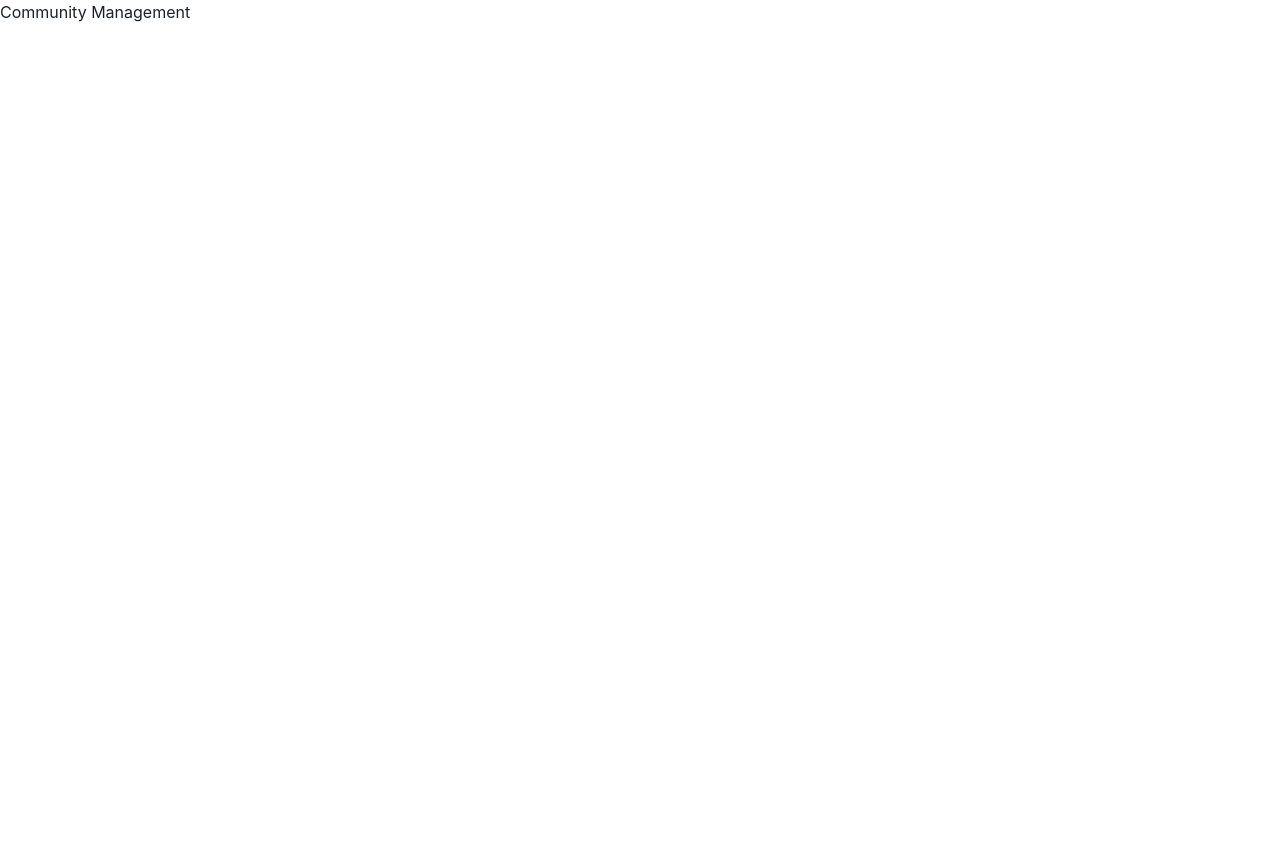
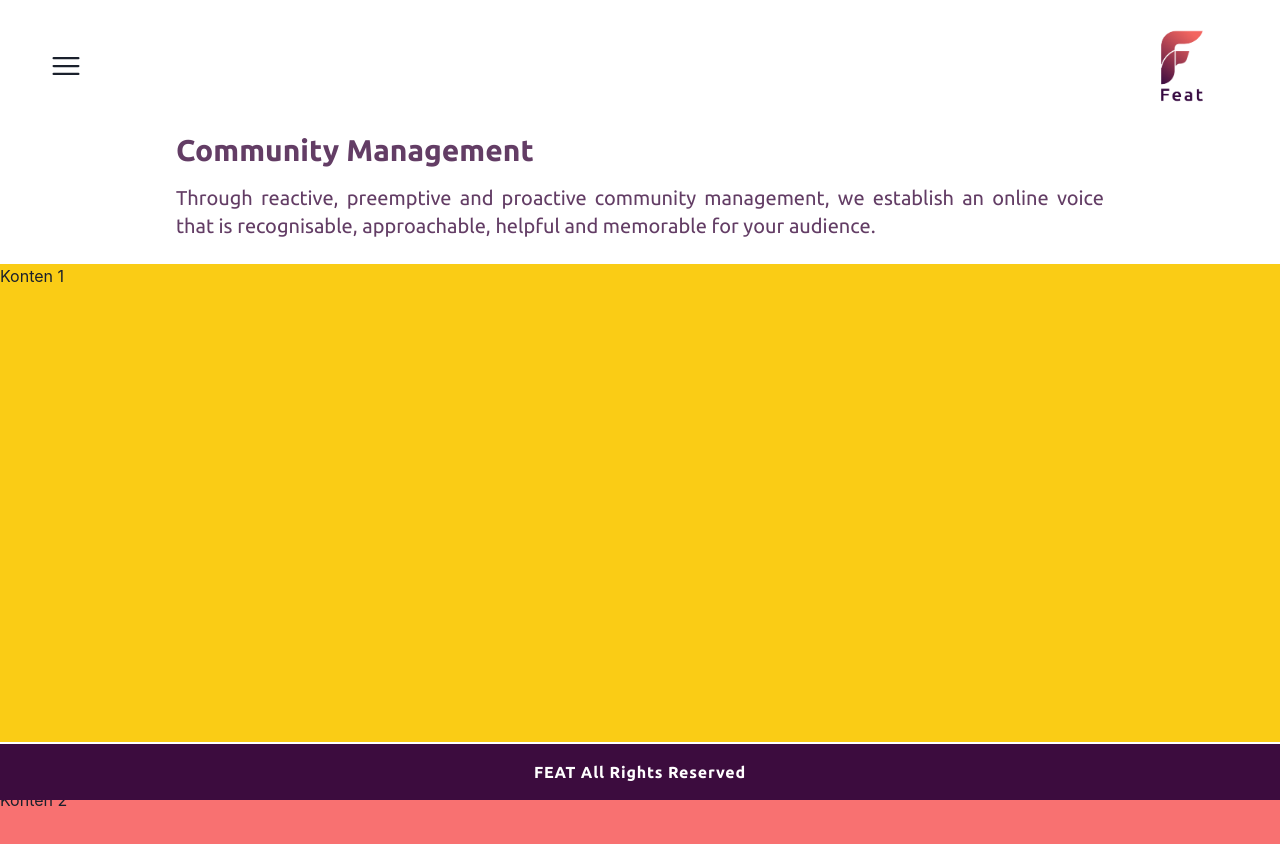
Before and after one commit to radityaaqil/freelance, a Next.js app: page /whatwedo/community-management in a window 1280 px wide. Shown: the top 844 px of the page. Before the commit the page ends 800 px from the top, so only its background shows below. Built offline with nearby package versions, Linux system fonts and the light colour scheme.

Commit message:
feat:add services

```diff
--- a/components/CareerBody.jsx
+++ b/components/CareerBody.jsx
@@ -8,7 +8,7 @@ import ModalCareer from './ModalCareer';
 const CareerBody = () => {
     const { isOpen, onOpen, onClose } = useDisclosure()
 
-    const CareerData = [
+    let CareerData = [
         {
             JobTitle: "Community Activation Officer",
             JobSummary: "Community Activation",
--- /dev/null
+++ b/components/CommunityManagementBody.jsx
@@ -0,0 +1,15 @@
+const CommunityManagementBody = () => {
+    return (
+        <>
+            <div className="mx-12 md:mx-28 lg:mx-44 font-ubuntu text-[#3c0c3e]/80">
+                <div className="text-3xl font-bold">Community Management</div>
+                <div className="mt-4 text-xl text-justify">Through reactive, preemptive and proactive community management, we establish an online voice that is recognisable, approachable, helpful and memorable for your audience.</div>
+
+            </div>
+            <div className="mt-6 w-full h-[500px] bg-yellow-400">Konten 1</div>
+            <div className="mt-6 w-full h-[500px] bg-red-400">Konten 2</div>
+        </>
+    )
+}
+
+export default CommunityManagementBody
--- /dev/null
+++ b/components/ContentMarketingBody.jsx
@@ -0,0 +1,15 @@
+const ContentMarketing = () => {
+    return (
+        <>
+            <div className="mx-12 md:mx-28 lg:mx-44 font-ubuntu text-[#3c0c3e]/80">
+                <div className="text-3xl font-bold">Content Marketing</div>
+                <div className="mt-4 text-xl text-justify">Content Marketer to ensure you get business results through customized content marketing services built to improve your search rankings, increase your brand awareness, and bring you more organic traffic.</div>
+
+            </div>
+            <div className="mt-6 w-full h-[500px] bg-yellow-400">Konten 1</div>
+            <div className="mt-6 w-full h-[500px] bg-red-400">Konten 2</div>
+        </>
+    )
+}
+
+export default ContentMarketing
--- /dev/null
+++ b/components/KOLMarketingBody.jsx
@@ -0,0 +1,16 @@
+const KOLMarketingBody = () => {
+    return (
+        <>
+            <div className="mx-12 md:mx-28 lg:mx-44 font-ubuntu text-[#3c0c3e]/80">
+                <div className="text-3xl font-bold">KOL Marketing</div>
+                <div className="mt-4 text-xl text-justify">Helping and guaranteeing you to achieve your digital KPI's. If we failed, complimentary service is given to you until we achieve them.</div>
+
+            </div>
+            <div className="mt-6 w-full h-[500px] bg-yellow-400">Konten 1</div>
+            <div className="mt-6 w-full h-[500px] bg-red-400">Konten 2</div>
+            <div className="mt-6 w-full h-[500px] bg-blue-400">Konten 3</div>
+        </>
+    )
+}
+
+export default KOLMarketingBody
--- /dev/null
+++ b/components/SocialConditioningBody.jsx
@@ -0,0 +1,15 @@
+const SocialConditioningBody = () => {
+    return (
+        <>
+            <div className="mx-12 md:mx-28 lg:mx-44 font-ubuntu text-[#3c0c3e]/80">
+                <div className="text-3xl font-bold">Social Conditioning</div>
+                <div className="mt-4 text-xl text-justify">Neque porro quisquam est qui dolorem ipsum quia dolor sit amet, consectetur, adipisci velit...</div>
+
+            </div>
+            <div className="mt-6 w-full h-[500px] bg-yellow-400">Konten 1</div>
+            <div className="mt-6 w-full h-[500px] bg-red-400">Konten 2</div>
+        </>
+    )
+}
+
+export default SocialConditioningBody
--- a/pages/whatwedo/community-management.js
+++ b/pages/whatwedo/community-management.js
@@ -1,6 +1,20 @@
+import Head from "next/head";
+import NavigationBar from "../../components/NavigationBar";
+import CommunityManagementBody from "../../components/CommunityManagementBody";
+import Footer from "../../components/Footer";
+
 const CommunityManagement = () => {
     return(
-        <div>Community Management</div>
+        <div>
+            <Head>
+                <title>Community Management</title>
+            </Head>
+            <NavigationBar
+                companyIcon={<img src="/Logo_1.png" className="h-[100px]" />}
+            />
+            <CommunityManagementBody/>
+            <Footer/>
+        </div>
     )
 }
 
--- a/pages/whatwedo/content-marketing.js
+++ b/pages/whatwedo/content-marketing.js
@@ -1,6 +1,20 @@
+import Head from "next/head";
+import NavigationBar from "../../components/NavigationBar";
+import ContentMarketingBody from "../../components/ContentMarketingBody";
+import Footer from "../../components/Footer";
+
 const ContentMarketing = () => {
     return(
-        <div>Content Marketing</div>
+        <div>
+            <Head>
+                <title>Content Marketing</title>
+            </Head>
+            <NavigationBar
+                companyIcon={<img src="/Logo_1.png" className="h-[100px]" />}
+            />
+            <ContentMarketingBody/>
+            <Footer/>
+        </div>
     )
 }
 
--- a/pages/whatwedo/kol-marketing.js
+++ b/pages/whatwedo/kol-marketing.js
@@ -1,6 +1,20 @@
+import Head from "next/head";
+import NavigationBar from "../../components/NavigationBar";
+import KOLMarketingBody from "../../components/KOLMarketingBody";
+import Footer from "../../components/Footer";
+
 const KOLMarketing = () => {
     return(
-        <div>KOL Marketing</div>
+        <div>
+            <Head>
+                <title>KOL Marketing</title>
+            </Head>
+            <NavigationBar
+                companyIcon={<img src="/Logo_1.png" className="h-[100px]" />}
+            />
+            <KOLMarketingBody/>
+            <Footer/>
+        </div>
     )
 }
 
--- a/pages/whatwedo/social-conditioning.js
+++ b/pages/whatwedo/social-conditioning.js
@@ -1,6 +1,20 @@
+import Head from "next/head";
+import NavigationBar from "../../components/NavigationBar";
+import SocialConditioningBody from "../../components/SocialConditioningBody";
+import Footer from "../../components/Footer";
+
 const SocialConditioning = () => {
     return(
-        <div>Social Conditioning</div>
+        <div>
+            <Head>
+                <title>Social Conditioning</title>
+            </Head>
+            <NavigationBar
+                companyIcon={<img src="/Logo_1.png" className="h-[100px]" />}
+            />
+            <SocialConditioningBody/>
+            <Footer/>
+        </div>
     )
 }
 
```
